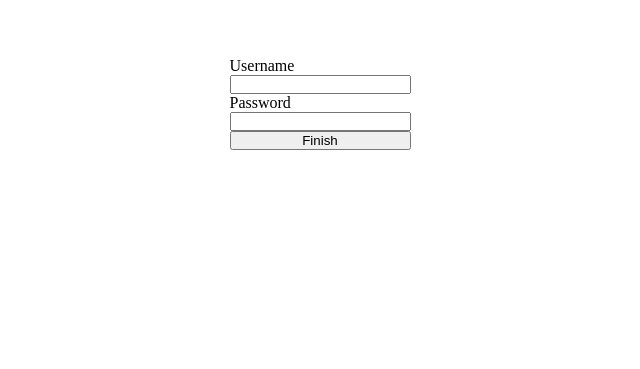
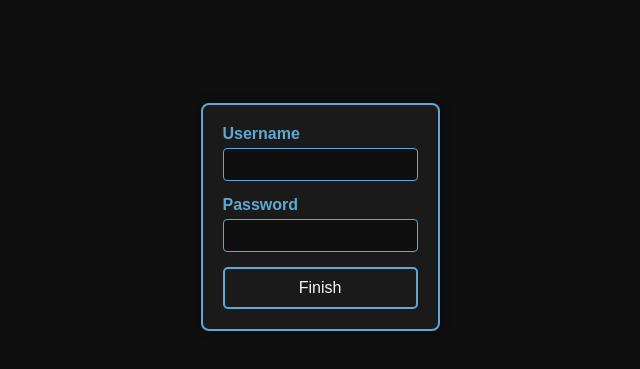
Before and after one commit to fernando-rocket/LoginLogout, a website: page login.html in a window 1280 px wide. Shown: the part 183-552 px from the top of the page, without its empty margins (320-960 px from the left). Drawn offline with Linux system fonts and the light colour scheme.

Commit message:
Estilização das Páginas (CSS)

```diff
--- a/login.html
+++ b/login.html
@@ -5,34 +5,85 @@
   <meta name="viewport" content="width=device-width, initial-scale=1.0">
   <title>Login</title>
   <style>
-        *{
-            padding: 0px;
-            margin: 0px;
-            transition: all linear 250ms;
+    :root {
+      --soft-blue: #5fa8d3;
+      --dark-bg: #0f0f0f;
+      --dark-gray: #1a1a1a;
+      --white: #f5f5f5;
     }
 
-        body{
-            margin-top: 30vh;
-            place-items: center;
+    * {
+      padding: 0;
+      margin: 0;
+      box-sizing: border-box;
+      transition: all linear 250ms;
+      font-family: Arial, sans-serif;
     }
 
-        form{
+    body {
+      background-color: var(--dark-bg);
+      color: var(--white);
+      display: grid;
+      place-items: center;
+      height: 100vh;
+    }
+
+    form {
       display: flex;
       flex-direction: column;
+      background-color: var(--dark-gray);
+      padding: 20px;
+      border-radius: 8px;
+      border: 2px solid var(--soft-blue);
+      box-shadow: 0 0 10px rgba(0,0,0,0.5);
     }
 
-        label{
+    label {
       display: flex;
       flex-direction: column;
+      margin-bottom: 15px;
+      color: var(--soft-blue);
+      font-weight: bold;
+    }
+
+    input[type="text"],
+    input[type="password"] {
+      padding: 8px;
+      border: none;
+      border-radius: 4px;
+      margin-top: 5px;
+      background-color: var(--dark-bg);
+      color: var(--white);
+      border: 1px solid var(--soft-blue);
+    }
+
+    input[type="submit"] {
+      background-color: var(--dark-gray);
+      color: var(--white);
+      border: 2px solid var(--soft-blue);
+      padding: 10px;
+      border-radius: 5px;
+      cursor: pointer;
+      font-size: 1em;
+    }
+
+    input[type="submit"]:hover {
+      background-color: var(--soft-blue);
+      color: var(--dark-bg);
+      transform: scale(1.05);
     }
   </style>
 </head>
 <body>
   <form action="http://localhost:3000/loginsucess" method="POST">
     <label for="username">Username
-        <input type="text" name="username" id="username"></label>
+      <input type="text" name="username" id="username">
+    </label>
+
     <label for="password">Password
-        <input type="password" name="password" id="password"></label>
+      <input type="password" name="password" id="password">
+    </label>
+
     <input type="submit" value="Finish">
   </form>
 </body>
```
Also changed, not shown: index.html (+44 -11 lines), login_sucess.html (+48 -9 lines), logout.html (+44 -6 lines), logout_sucess.html (+46 -9 lines), 1 other file. Lines whose indentation alone changed are shown as unchanged.
